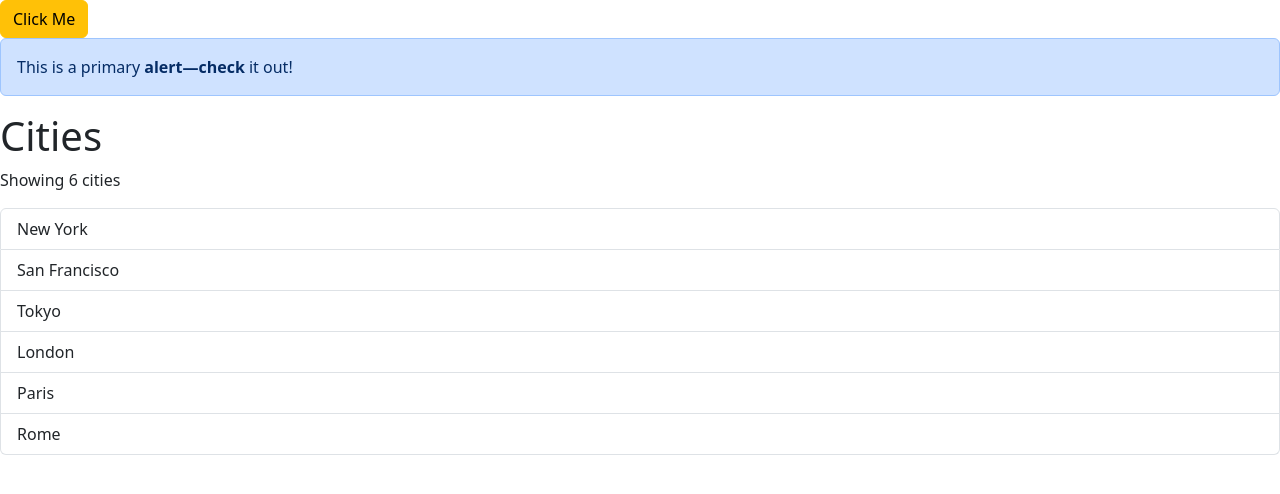
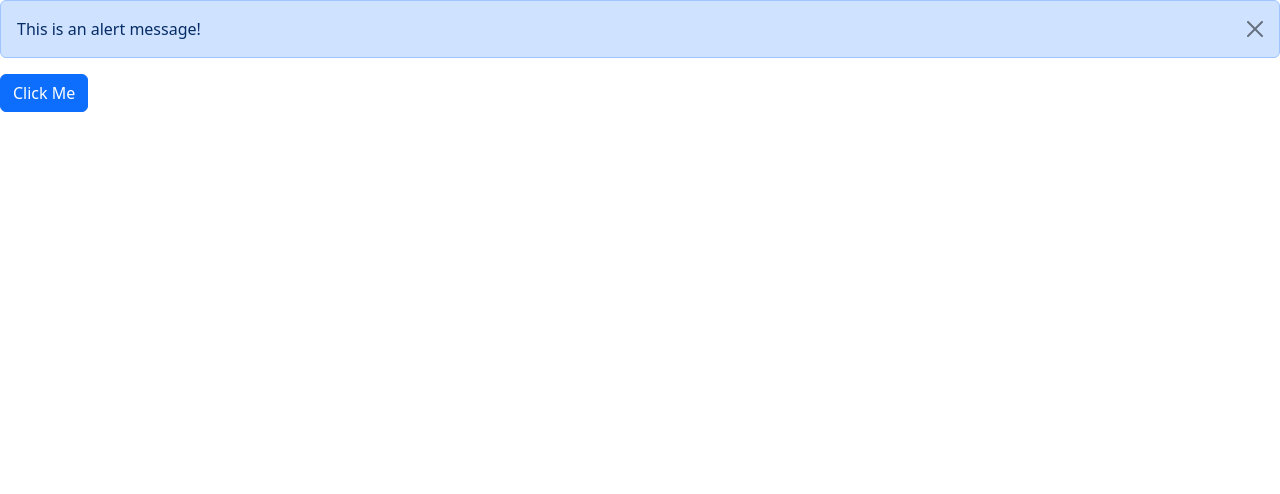
Before and after one commit to DevAhmedKhalil/mosh-react-app, a React (Vite) app: page / in a window 1280 px wide. Both pictures are taken after a click on the button "Click Me". Shown: the top 494 px of the page. Built offline with nearby package versions, Linux system fonts and the light colour scheme.

Commit message:
14- Exercise- Showing an Alert

```diff
--- a/src/App.tsx
+++ b/src/App.tsx
@@ -1,37 +1,20 @@
+import { useState } from "react";
 import Alert from "./components/Alert";
 import Button from "./components/Button";
-import ListGroup from "./components/ListGroup";
 
 function App() {
-  const items = [
-    "New York",
-    "San Francisco",
-    "Tokyo",
-    "London",
-    "Paris",
-    "Rome",
-  ];
-
-  const handleSelectItem = (item: string) => {
-    console.log("Selected item:", item);
-  };
+  const [alertVisible, setAlertVisibility] = useState(false);
 
   return (
     <div>
-      <Button
-        color="warning"
-        onClick={() => console.log("Button clicked!")}
-      >
+      {alertVisible && (
+        <Alert onClose={() => setAlertVisibility(!alertVisible)}>
+          This is an alert message!
+        </Alert>
+      )}
+      <Button color="primary" onClick={() => setAlertVisibility(!alertVisible)}>
         Click Me
       </Button>
-      <Alert>
-        This is a primary <strong>alert—check</strong> it out!
-      </Alert>
-      <ListGroup
-        items={items}
-        heading="Cities"
-        onSelectItem={handleSelectItem}
-      />
     </div>
   );
 }
--- a/src/components/Alert.tsx
+++ b/src/components/Alert.tsx
@@ -2,10 +2,23 @@ import { ReactNode } from "react";
 
 interface AlertProps {
   children: ReactNode;
+
+  onClose: () => void;
 }
 
-const Alert = ({ children }: AlertProps) => {
-  return <div className="alert alert-primary">{children}</div>;
+const Alert = ({ children, onClose }: AlertProps) => {
+  return (
+    <div className="alert alert-primary alert-dismissible">
+      {children}
+      <button
+        type="button"
+        className="btn-close"
+        data-bs-dismiss="alert"
+        aria-label="Close"
+        onClick={onClose}
+      ></button>
+    </div>
+  );
 };
 
 export default Alert;
```
